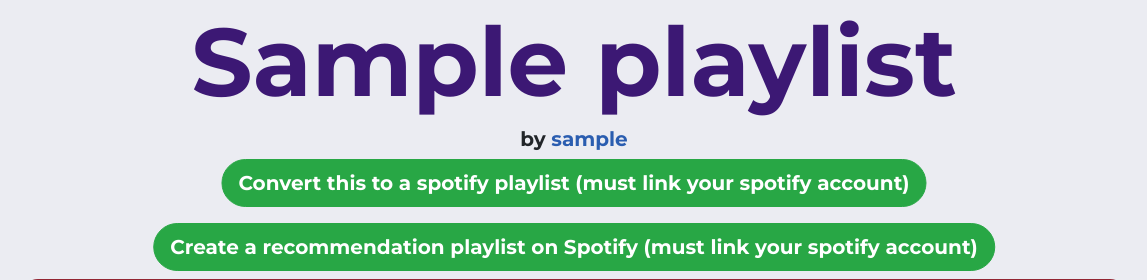
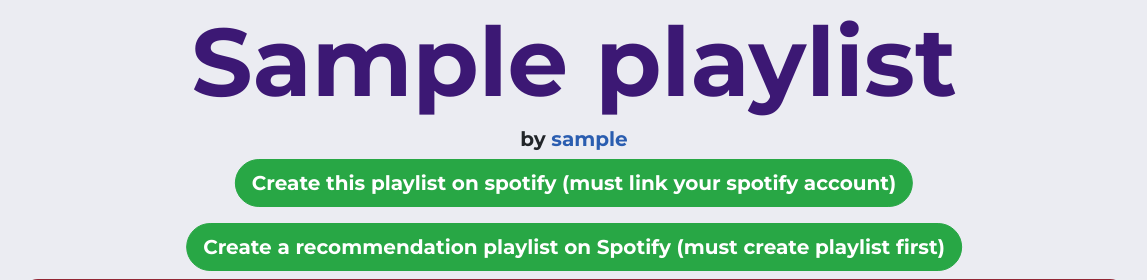
Before and after one commit to Dylan-Plaster/capstone_1, a Flask app: template templates/view_playlist.html in a window 1440 px wide. Shown: the part 316-596 px from the top of the page, without its empty margins (146-1293 px from the left). Run offline with Flask 2, Linux system fonts and the light colour scheme; the template is opened without the code that fills it: values that come from a table or form of the project are taken from there, others are empty; tables that the repository leaves empty hold one stand-in row (values such as "Sample post"); some libraries are stand-ins or nearby versions.

Commit message:
updated buttons to better reflect user flow

```diff
--- a/templates/home.html
+++ b/templates/home.html
@@ -25,7 +25,11 @@
             <div class="card-body">
               <h5 class="card-title">{{playlist.name}}</h5>
               <p class="card-text">{{playlist.description}}</p>
+              {% if playlist.spotify_id %}
               <a href="/playlists/{{playlist.id}}/recommend" class="btn btn-success btn-lg rounded-pill">Get recommendations</a>
+              {% else %}
+              <a href="/playlists/{{playlist.id}}/spotify" class="btn btn-success btn-lg rounded-pill">Create this playlist on spotify first</a>
+              {% endif %}
             </div>
           </div>
           <hr class="red-hr">
--- a/templates/view_playlist.html
+++ b/templates/view_playlist.html
@@ -4,8 +4,9 @@
   <h5 class="display-5 text-center">by <a href="/users/{{playlist.user.id}}/playlists">{{playlist.user.username}}</h5></a>
 
   {% if user %}
-  <a href="/playlists/{{playlist.id}}/spotify" class="btn btn-lg btn-success rounded-pill text-center convert-button">Convert this to a spotify playlist (must link your spotify account)</a>
-  <a href="/playlists/{{playlist.id}}/recommend" class="btn btn-lg btn-success rounded-pill text-center recommend-button mt-3">Create a recommendation playlist on Spotify (must link your spotify account)</a>
+
+  <a href="/playlists/{{playlist.id}}/spotify" class="btn btn-lg btn-success rounded-pill text-center convert-button">Create this playlist on spotify (must link your spotify account)</a>
+  <a href="/playlists/{{playlist.id}}/recommend" class="btn btn-lg btn-success rounded-pill text-center recommend-button mt-3">Create a recommendation playlist on Spotify (must create playlist first)</a>
 
   {% endif %}
     {% with posts=playlist.songs %}
```
